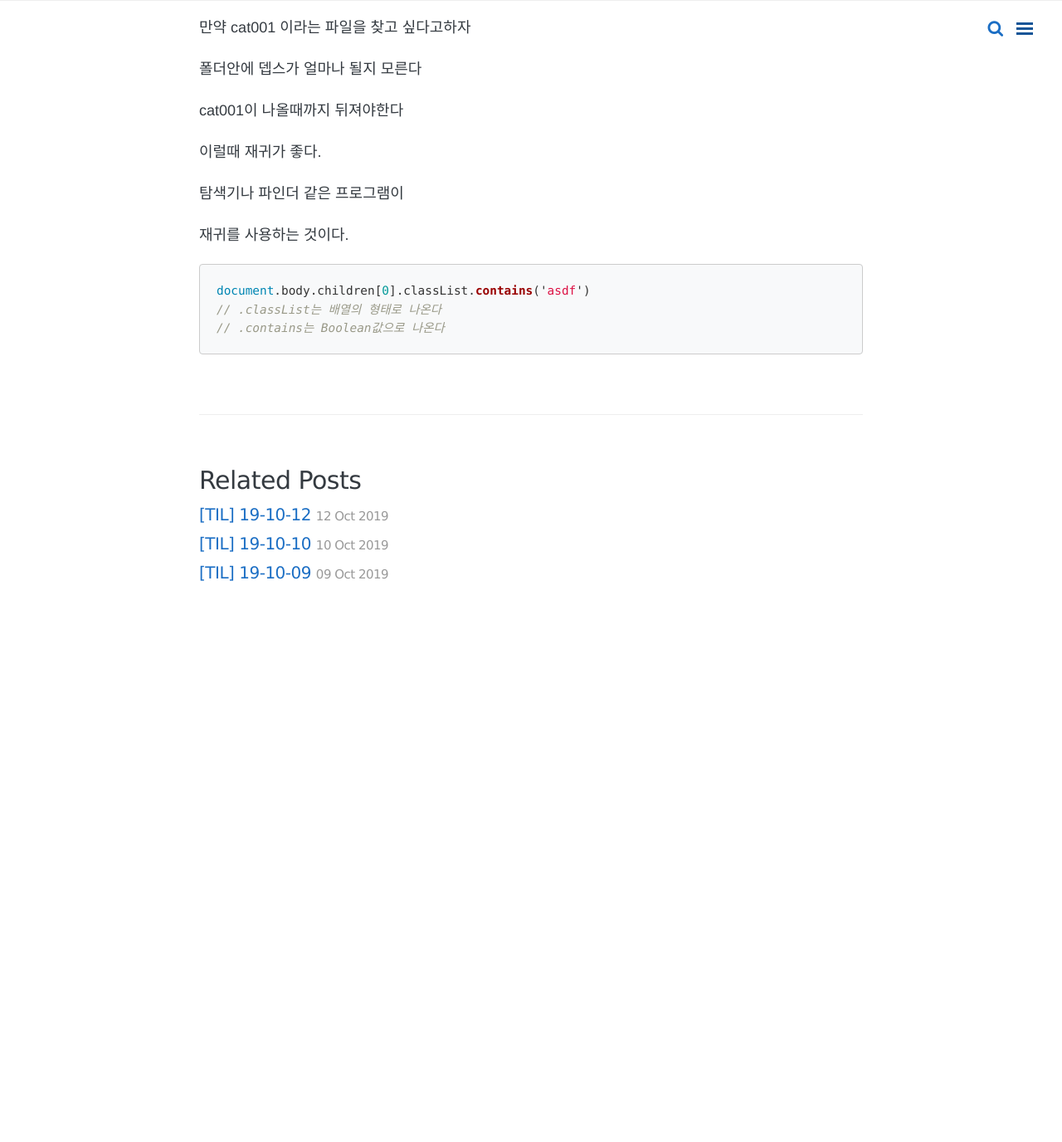
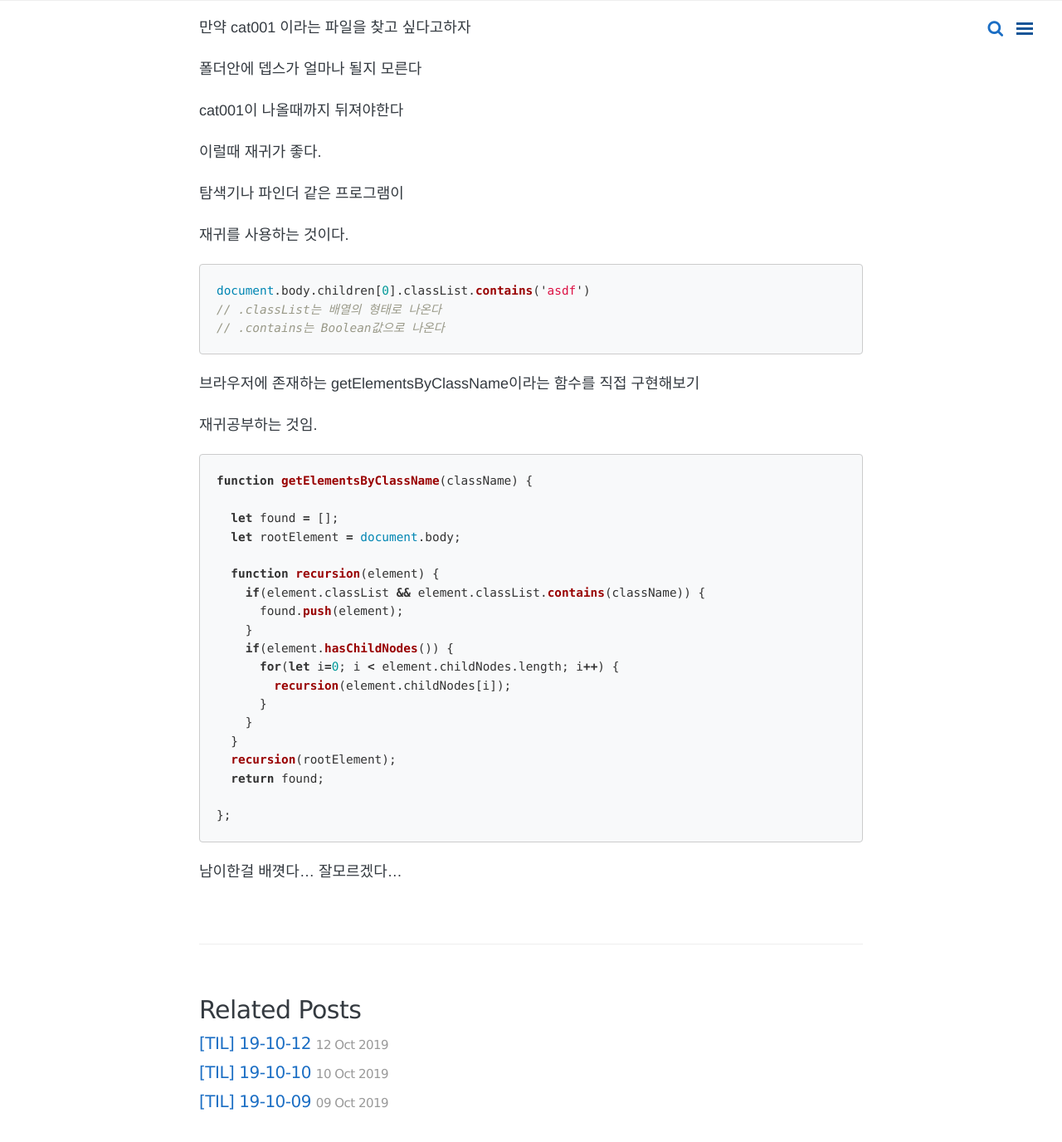
Before and after one commit to ElliottYoon7/ElliottYoon7.github.io, a Jekyll site: the page built from _posts/2019-10-13-TIL.md, in a window 1280 px wide and 1400 px high, scrolled down 405 px. Shown: the top 1376 px of the window at 83% size. Built offline with Jekyll 4.4.1, drawn with Linux system fonts in a browser that asks for light colours; nearby versions of some CDN libraries; comment, search, counter and statistics services are not loaded; before the commit the page ends 1168 px from its top, so only the background shows below that.

Commit message:
Update 2019-10-13-TIL.md

````diff
--- a/_posts/2019-10-13-TIL.md
+++ b/_posts/2019-10-13-TIL.md
@@ -41,3 +41,37 @@ document.body.children[0].classList.contains('asdf')
 // .classList는 배열의 형태로 나온다
 // .contains는 Boolean값으로 나온다
 ```
+
+
+
+브라우저에 존재하는 getElementsByClassName이라는 함수를 직접 구현해보기
+
+재귀공부하는 것임.
+
+```js
+function getElementsByClassName(className) {
+
+  let found = [];
+  let rootElement = document.body;
+
+  function recursion(element) {
+    if(element.classList && element.classList.contains(className)) {
+      found.push(element);
+    }
+    if(element.hasChildNodes()) {
+      for(let i=0; i < element.childNodes.length; i++) {
+        recursion(element.childNodes[i]);
+      }
+    }
+  }
+  recursion(rootElement);
+  return found;
+
+};
+```
+
+
+
+
+
+남이한걸 배꼇다... 잘모르겠다...
````
